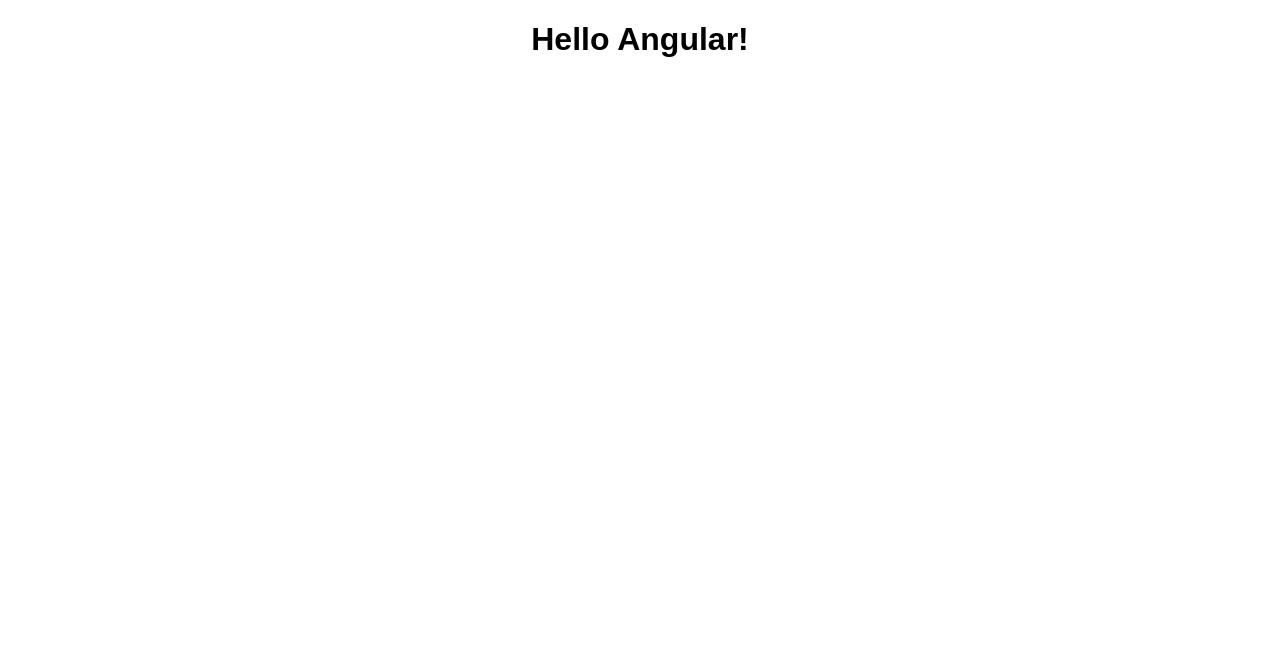
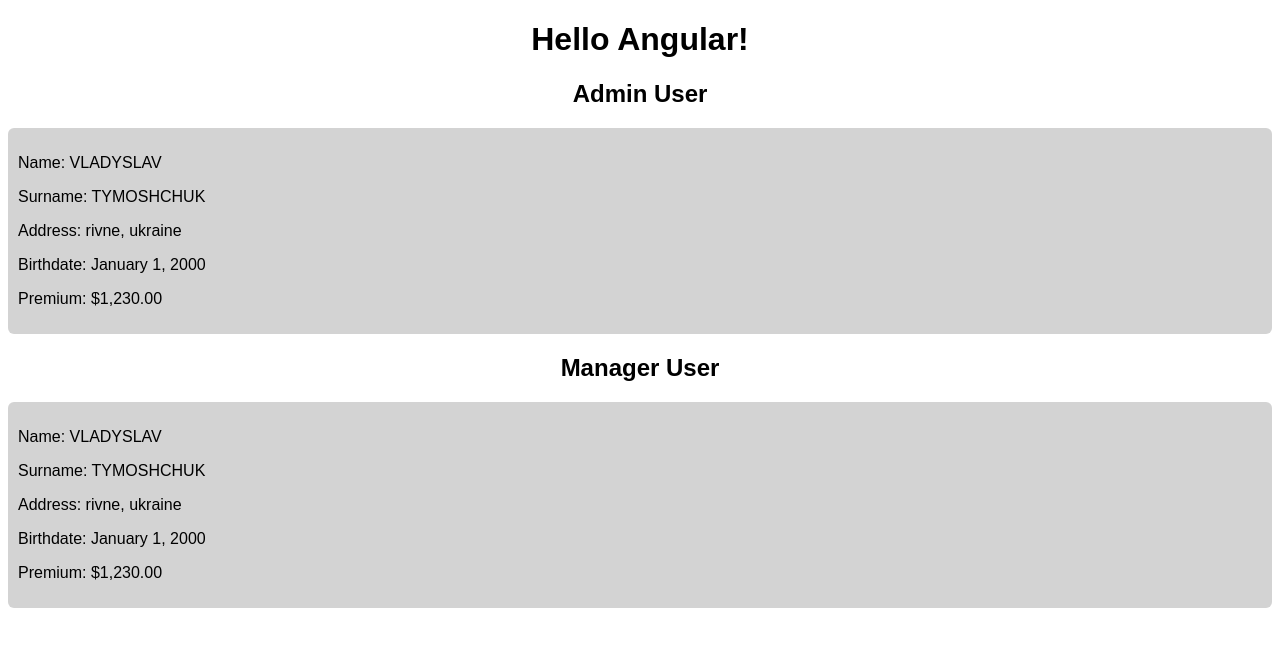
Before and after one commit to vladtymo/Angular-PV125, an Angular app: page / in a window 1280 px wide. Shown: the top 646 px of the page. Built offline with nearby package versions, Linux system fonts and the light colour scheme.

Commit message:
Create new component. Pipes example.

```diff
--- a/src/app/app.component.html
+++ /dev/null
@@ -1 +0,0 @@
-<h1>Hello Angular!</h1>
--- a/src/app/app.module.ts
+++ b/src/app/app.module.ts
@@ -1,11 +1,13 @@
+import { UserCardComponent } from './user-card/user-card.component';
 import { NgModule } from '@angular/core';
 import { BrowserModule } from '@angular/platform-browser';
 
-import { AppComponent } from './app.component';
+import { AppComponent } from './app/app.component';
 
 @NgModule({
   declarations: [
-    AppComponent
+    AppComponent,
+    UserCardComponent
   ],
   imports: [
     BrowserModule
--- /dev/null
+++ b/src/app/app/app.component.html
@@ -0,0 +1,7 @@
+<h1>Hello Angular!</h1>
+
+<h2>Admin User</h2>
+<app-user-card></app-user-card>
+
+<h2>Manager User</h2>
+<app-user-card></app-user-card>
--- /dev/null
+++ b/src/app/user-card/user-card.component.css
@@ -0,0 +1,5 @@
+.card {
+    padding: 10px;
+    border-radius: 6px;
+    background-color: lightgray;
+}
--- /dev/null
+++ b/src/app/user-card/user-card.component.html
@@ -0,0 +1,12 @@
+<!--
+    Pipes - use to transform data: uppercase, lowercase, date, currency, decimal, percent
+    tempalte: {{ value | pipe}}
+-->
+
+<div class="card">
+    <p>Name: {{user.name | uppercase}}</p>
+    <p>Surname: {{user.surname | uppercase}}</p>
+    <p>Address: {{user.address | lowercase}}</p>
+    <p>Birthdate: {{user.birthdate | date:'longDate'}}</p>
+    <p>Premium: {{user.premium | currency}}</p>
+</div>
--- /dev/null
+++ b/src/app/user-card/user-card.component.ts
@@ -0,0 +1,20 @@
+import { Component } from '@angular/core';
+import { IUser } from '../user';
+
+@Component({
+  selector: 'app-user-card',
+  templateUrl: './user-card.component.html',
+  styleUrls: ['./user-card.component.css']
+})
+export class UserCardComponent {
+
+  user: IUser = {
+    name: 'Vladyslav',
+    surname: 'Tymoshchuk',
+    address: 'Rivne, Ukraine',
+    birthdate: new Date(2000, 0, 1),
+    premium: 1230
+  };
+
+  // properties
+}
--- /dev/null
+++ b/src/app/user.ts
@@ -0,0 +1,7 @@
+export interface IUser {
+    name: string;
+    surname: string;
+    address: string;
+    birthdate: Date;
+    premium: number;
+};
```
Also changed, not shown: src/app/app/app.component.css (added), src/app/app/app.component.ts (renamed from src/app/app.component.ts).
